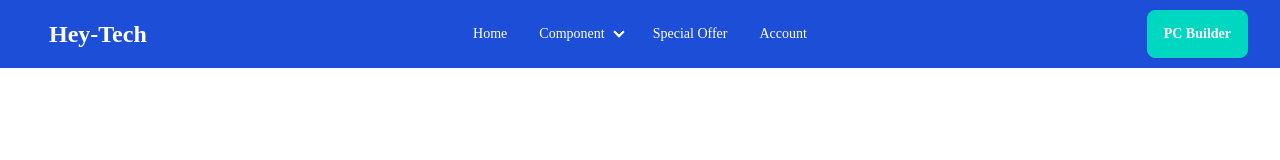
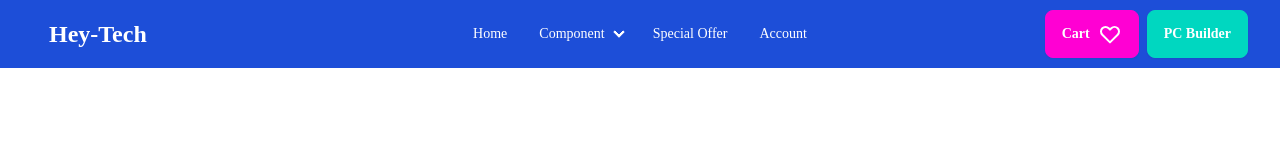
Before and after one commit to saifur2233/NextJS_Project_Hey-Tech, a Next.js app: page /account in a window 1280 px wide. Shown: the top 160 px of the page. Built offline with nearby package versions, Linux system fonts and the light colour scheme; no server answers; a web font is replaced by a local one.

Commit message:
product added to cart

```diff
--- a/package.json
+++ b/package.json
@@ -18,6 +18,7 @@
     "react-dom": "^18",
     "react-firebase-hooks": "^5.1.1",
     "react-hook-form": "^7.48.2",
+    "react-hot-toast": "^2.4.1",
     "react-redux": "^8.1.3"
   },
   "devDependencies": {
--- a/src/components/Layouts/NavBar.js
+++ b/src/components/Layouts/NavBar.js
@@ -164,7 +164,24 @@ const NavBar = () => {
             )}
           </ul>
         </div>
-        <div className="navbar-end">
+        <div className="navbar-end gap-2">
+          <Link href="/cart" className="btn btn-secondary text-white">
+            Cart
+            <svg
+              xmlns="http://www.w3.org/2000/svg"
+              className="h-6 w-6"
+              fill="none"
+              viewBox="0 0 24 24"
+              stroke="currentColor"
+            >
+              <path
+                strokeLinecap="round"
+                strokeLinejoin="round"
+                strokeWidth="2"
+                d="M4.318 6.318a4.5 4.5 0 000 6.364L12 20.364l7.682-7.682a4.5 4.5 0 00-6.364-6.364L12 7.636l-1.318-1.318a4.5 4.5 0 00-6.364 0z"
+              />
+            </svg>
+          </Link>
           <Link href="/pcbuilder" className="btn btn-accent text-white">
             PC Builder
           </Link>
--- a/src/components/UI/AllProducts.js
+++ b/src/components/UI/AllProducts.js
@@ -1,7 +1,21 @@
+import { useGetProductsQuery } from "@/redux/api/apiSlice";
+import { addToCart } from "@/redux/features/cart/cartSlice";
 import Link from "next/link";
+import toast from "react-hot-toast";
+import { useDispatch } from "react-redux";
 
-const AllProducts = ({ allProducts }) => {
+const AllProducts = () => {
   //console.log("allProducts page", allProducts);
+  const { data, isLoading, error } = useGetProductsQuery(undefined);
+
+  console.log("Loading: ", isLoading);
+  console.log("Error: ", error);
+  const dispatch = useDispatch();
+  const handleAddProduct = (product) => {
+    console.log("Product: ", product);
+    dispatch(addToCart(product));
+    toast.success("Product Added");
+  };
   return (
     <div>
       <div className="text-center py-12">
@@ -10,7 +24,7 @@ const AllProducts = ({ allProducts }) => {
       </div>
       <div className="pt-12">
         <div className="grid grid-cols-1 md:grid-cols-2 lg:grid-cols-3 gap-6 p-10 w-[80%] mx-auto">
-          {allProducts.slice(0, 6).map((product) => (
+          {data?.data.slice(0, 6).map((product) => (
             <div key={product.pid} className="card w-96 bg-base-100 shadow-xl">
               <Link href={`/products/${product?._id}`}>
                 <figure>
@@ -40,7 +54,12 @@ const AllProducts = ({ allProducts }) => {
                 </div>
               </div>
               <div className="card-actions justify-end">
-                <button className="btn btn-secondary">Add To Cart</button>
+                <button
+                  onClick={() => handleAddProduct(product)}
+                  className="btn btn-secondary"
+                >
+                  Add To Cart
+                </button>
               </div>
             </div>
           ))}
--- a/src/pages/_app.js
+++ b/src/pages/_app.js
@@ -1,10 +1,14 @@
 import Footer from "@/components/Layouts/Footer";
 import NavBar from "@/components/Layouts/NavBar";
+import store from "@/redux/store";
 import "@/styles/globals.css";
 import { SessionProvider } from "next-auth/react";
+import { Toaster } from "react-hot-toast";
+import { Provider } from "react-redux";
 
 export default function App({ Component, pageProps }) {
   return (
+    <Provider store={store}>
       <SessionProvider session={pageProps.session}>
         <>
           <NavBar></NavBar>
@@ -12,7 +16,21 @@ export default function App({ Component, pageProps }) {
             <Component {...pageProps} />
           </div>
           <Footer></Footer>
+          <Toaster
+            position="bottom-right"
+            reverseOrder={false}
+            gutter={8}
+            toastOptions={{
+              duration: 5000,
+
+              style: {
+                background: "#363636",
+                color: "#fff",
+              },
+            }}
+          />
         </>
       </SessionProvider>
+    </Provider>
   );
 }
--- a/src/pages/index.js
+++ b/src/pages/index.js
@@ -3,7 +3,7 @@ import AllProducts from "@/components/UI/AllProducts";
 import Banner from "@/components/UI/Banner";
 import Head from "next/head";
 
-const HomePage = ({ allProducts }) => {
+const HomePage = () => {
   return (
     <>
       <Head>
@@ -16,21 +16,21 @@ const HomePage = ({ allProducts }) => {
         <link rel="icon" href="/favicon.ico" />
       </Head>
       <Banner />
-      <AllProducts allProducts={allProducts} />
+      <AllProducts />
     </>
   );
 };
 
 export default HomePage;
 
-export const getStaticProps = async () => {
-  const res = await fetch("https://hey-tech-server.vercel.app/product");
-  const data = await res.json();
-  //console.log(data.data);
-  return {
-    props: {
-      allProducts: data.data,
-    },
-    revalidate: 10,
-  };
-};
+// export const getStaticProps = async () => {
+//   const res = await fetch("https://hey-tech-server.vercel.app/product");
+//   const data = await res.json();
+//   //console.log(data.data);
+//   return {
+//     props: {
+//       allProducts: data.data,
+//     },
+//     revalidate: 10,
+//   };
+// };
--- a/src/pages/products/[productsId].js
+++ b/src/pages/products/[productsId].js
@@ -1,6 +1,3 @@
-import RootLayout from "@/components/Layouts/RootLayout";
-import React from "react";
-
 const ProductDetailPage = ({ product }) => {
   return (
     <>
@@ -57,7 +54,7 @@ export const getServerSideProps = async (context) => {
     `https://hey-tech-server.vercel.app/product/${params.productsId}`
   );
   const data = await res.json();
-  console.log("New Detail ", data);
+  //console.log("New Detail ", data);
 
   return {
     props: {
--- /dev/null
+++ b/src/redux/api/apiSlice.js
@@ -0,0 +1,20 @@
+import { createApi, fetchBaseQuery } from "@reduxjs/toolkit/query/react";
+
+export const apiSlice = createApi({
+  reducerPath: "api",
+
+  baseQuery: fetchBaseQuery({
+    baseUrl: "https://hey-tech-server.vercel.app/",
+  }),
+
+  endpoints: (builder) => ({
+    getProducts: builder.query({
+      query: () => "/product",
+    }),
+    getSingleProducts: builder.query({
+      query: (id) => `/product/${id}`,
+    }),
+  }),
+});
+
+export const { useGetProductsQuery, useGetSingleProductsQuery } = apiSlice;
--- /dev/null
+++ b/src/redux/features/cart/cartSlice.js
@@ -0,0 +1,57 @@
+import { createSlice } from "@reduxjs/toolkit";
+
+const initialState = {
+  products: [],
+  total: 0,
+};
+
+const cartSlice = createSlice({
+  name: "cart",
+  initialState,
+  reducers: {
+    addToCart: (state, action) => {
+      const existingIndex = state.products.findIndex(
+        (product) => product._id === action.payload._id
+      );
+
+      if (existingIndex !== -1) {
+        state.products[existingIndex].quantity += 1;
+      } else {
+        state.products.push({ ...action.payload, quantity: 1 });
+      }
+
+      state.total += action.payload.price;
+    },
+    removeOne: (state, action) => {
+      const existingIndex = state.products.findIndex(
+        (product) => product._id === action.payload._id
+      );
+
+      if (existingIndex !== -1 && state.products[existingIndex].quantity > 1) {
+        state.products[existingIndex].quantity -= 1;
+      } else {
+        state.products = state.products.filter(
+          (product) => product._id !== action.payload._id
+        );
+      }
+
+      state.total -= action.payload.price;
+    },
+    removeFromCart: (state, action) => {
+      const removedProduct = state.products.find(
+        (product) => product._id === action.payload._id
+      );
+
+      if (removedProduct) {
+        state.total -= removedProduct.price * removedProduct.quantity;
+        state.products = state.products.filter(
+          (product) => product._id !== action.payload._id
+        );
+      }
+    },
+  },
+});
+
+export const { addToCart, removeFromCart, removeOne } = cartSlice.actions;
+
+export default cartSlice.reducer;
--- a/src/redux/store.js
+++ b/src/redux/store.js
@@ -1,8 +1,12 @@
 import { configureStore } from "@reduxjs/toolkit";
-import { apiSlice } from "./api/api";
+import { apiSlice } from "./api/apiSlice";
+import cartReducer from "./features/cart/cartSlice";
 
 export default configureStore({
-  reducer: { [apiSlice.reducerPath]: apiSlice.reducer },
+  reducer: {
+    cart: cartReducer,
+    [apiSlice.reducerPath]: apiSlice.reducer,
+  },
   middleware: (getDefaultMiddleware) =>
     getDefaultMiddleware().concat(apiSlice.middleware),
 });
```
Also changed, not shown: src/redux/api/api.js (deleted, +0 -23 lines), src/redux/features/products/productSlice.js (added), 1 other file (tests, documents, lock files or other folders). Lines whose indentation alone changed are shown as unchanged.
